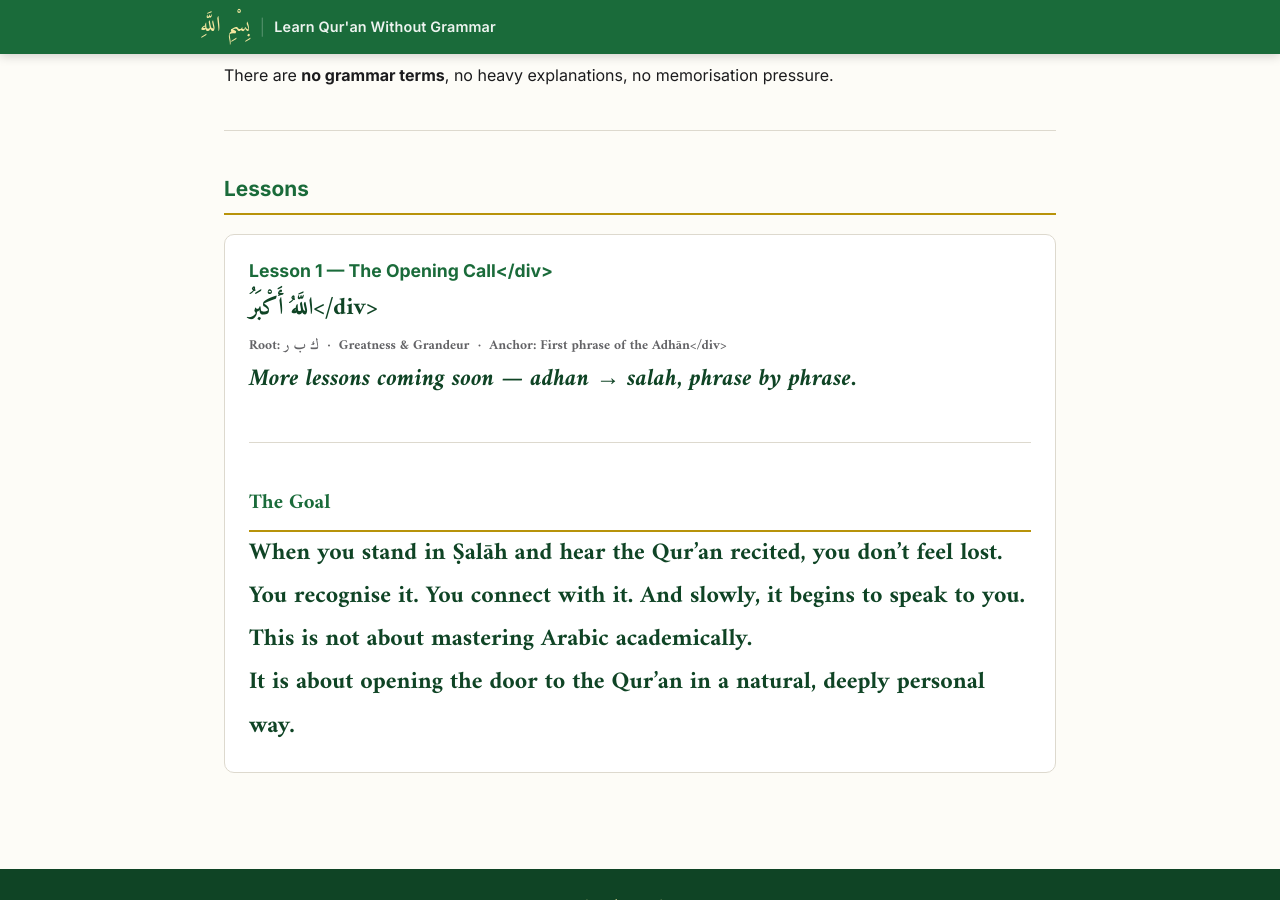
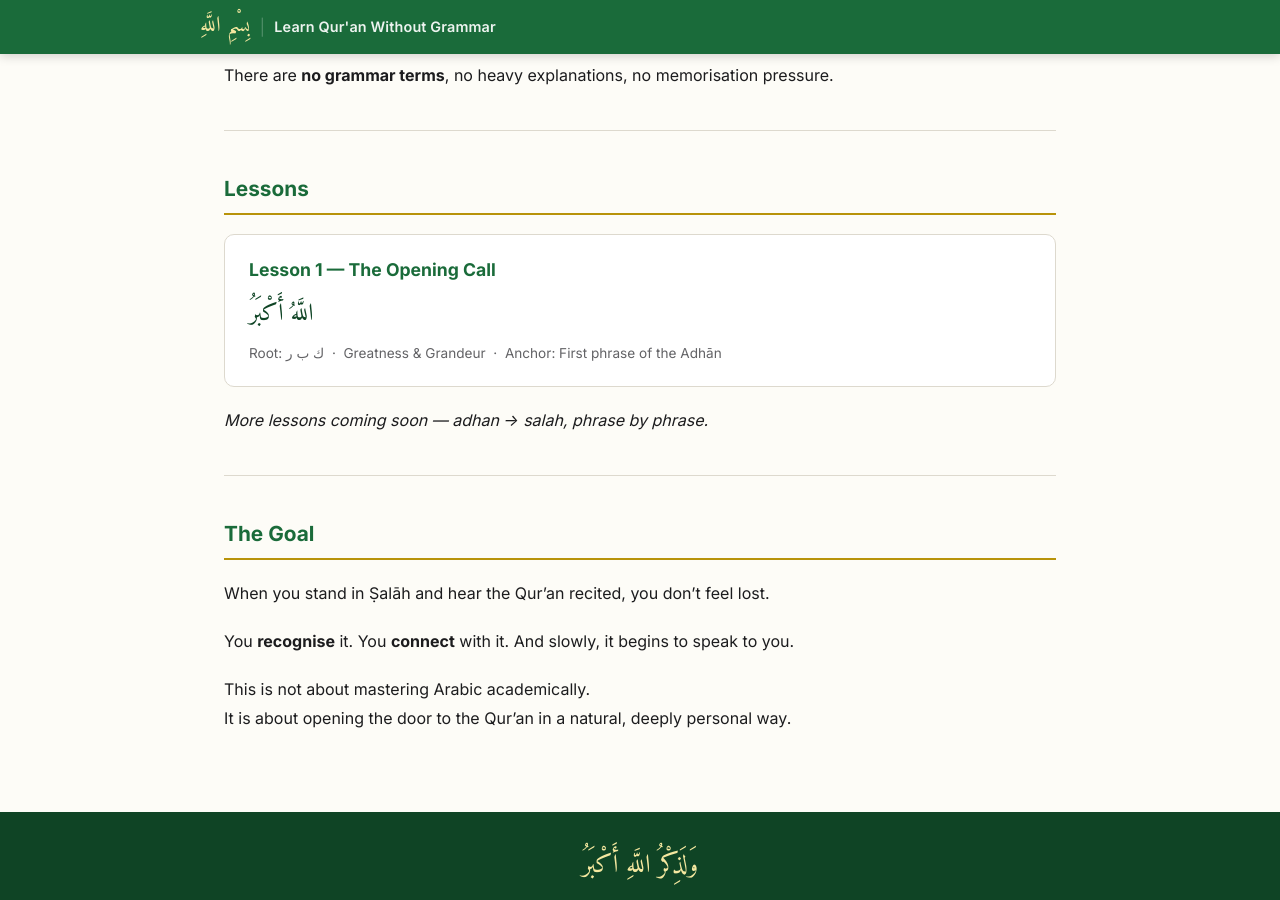
Before and after one commit to siraj-samsudeen/learn-quran-without-grammar, a Jekyll site: the page built from index.md, in a window 1280 px wide and 900 px high, scrolled down 1126 px. Built offline with Jekyll 4.4.1, drawn with Linux system fonts in a browser that asks for light colours; some web fonts are replaced; some of the changed lines change nothing that is shown.

Commit message:
Fix lesson card: add markdown=0 to prevent inner div tags leaking as text

```diff
--- a/index.md
+++ b/index.md
@@ -44,7 +44,7 @@ There are **no grammar terms**, no heavy explanations, no memorisation pressure.
 
 ## Lessons
 
-<div class="lesson-card" onclick="location.href='{{ '/Lesson-01-Allahu-Akbar' | relative_url }}';">
+<div class="lesson-card" markdown="0" onclick="location.href='{{ '/Lesson-01-Allahu-Akbar' | relative_url }}';">
 <div class="lesson-card-title"><a href="{{ '/Lesson-01-Allahu-Akbar' | relative_url }}">Lesson 1 — The Opening Call</a></div>
 <div class="lesson-card-arabic">اللَّهُ أَكْبَرُ</div>
 <div class="lesson-card-meta">Root: ك ب ر &nbsp;·&nbsp; Greatness &amp; Grandeur &nbsp;·&nbsp; Anchor: First phrase of the Adhān</div>
```
